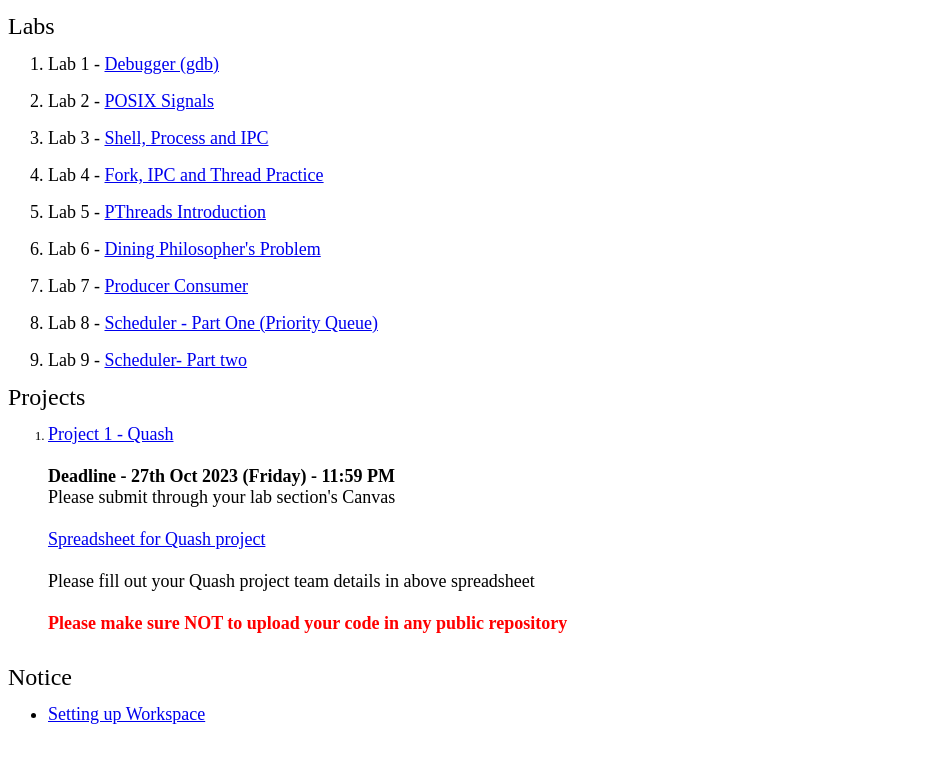
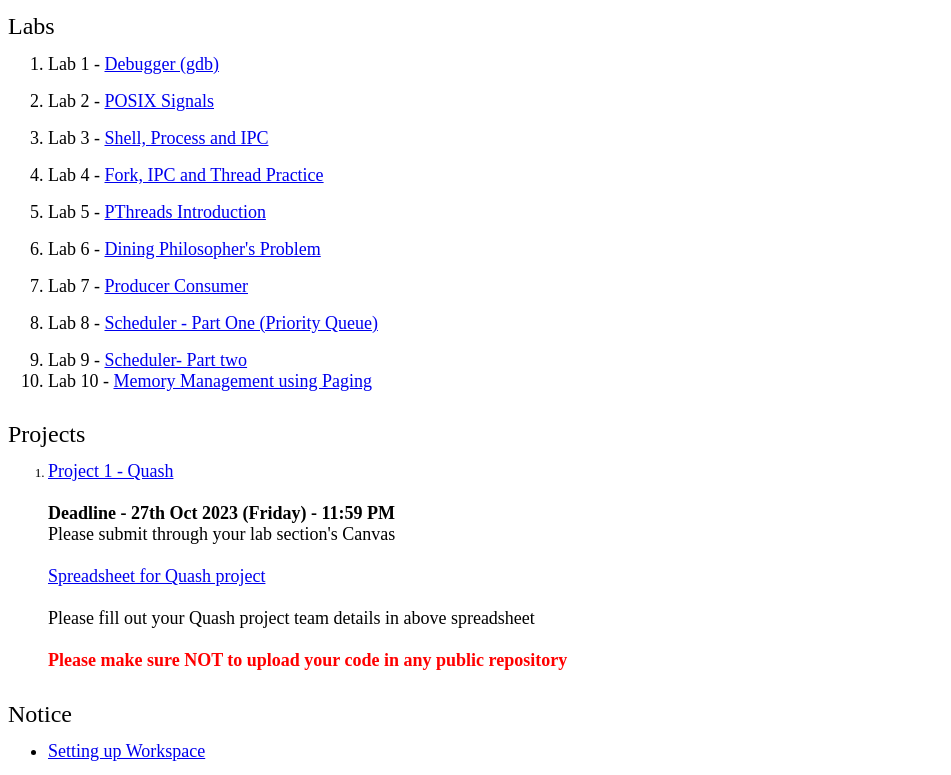
Before and after one commit to zarrar1607/KUEECS678-Fall2023, a plain HTML site: page index.html in a window 1280 px wide. Shown: the part 83-858 px from the top of the page, without its empty margins (0-951 px from the left). Before the commit the page ends 821 px from the top, so only its background shows below. Drawn offline with Linux system fonts and the light colour scheme.

Commit message:
Update index.html

```diff
--- a/index.html
+++ b/index.html
@@ -47,8 +47,8 @@
     <font size="+1"><li>Lab 7 - <a href="Lab7/lab7_pthreadpc.html">Producer Consumer</a></li></font><br>
     <font size="+1"><li>Lab 8 - <a href="Lab8/lab8_scheduler1.html">Scheduler - Part One (Priority Queue)</a></li></font><br/>
     <font size="+1"><li>Lab 9 - <a href="Lab9/lab9_scheduler2.html">Scheduler- Part two</a></li></font><be>
-    <!--<font size="+1"><li>Lab 10 - <a href="Lab10/lab10_pagingmm.html">Memory Management using Paging</a></li></font><br>
-    <font size="+1"><li>Lab 11 - <a href="Lab11/lab11_memio.html">Memory Mapped I/O</a></li></font><br>
+    <font size="+1"><li>Lab 10 - <a href="Lab10/lab10_pagingmm.html">Memory Management using Paging</a></li></font><br>
+    <!--<font size="+1"><li>Lab 11 - <a href="Lab11/lab11_memio.html">Memory Mapped I/O</a></li></font><br>
     <font size="+1"><li>Lab 12 - <a href="Lab12/lab12_procfs.html">Proc FileSystem</a></li></font><br>
     <font size="+1"><li>Lab 13 - <a href="Lab13/Lab13_system_calls.html">System Calls-(Optional Lab)</a></li></font><br>-->
 </ol>
```
